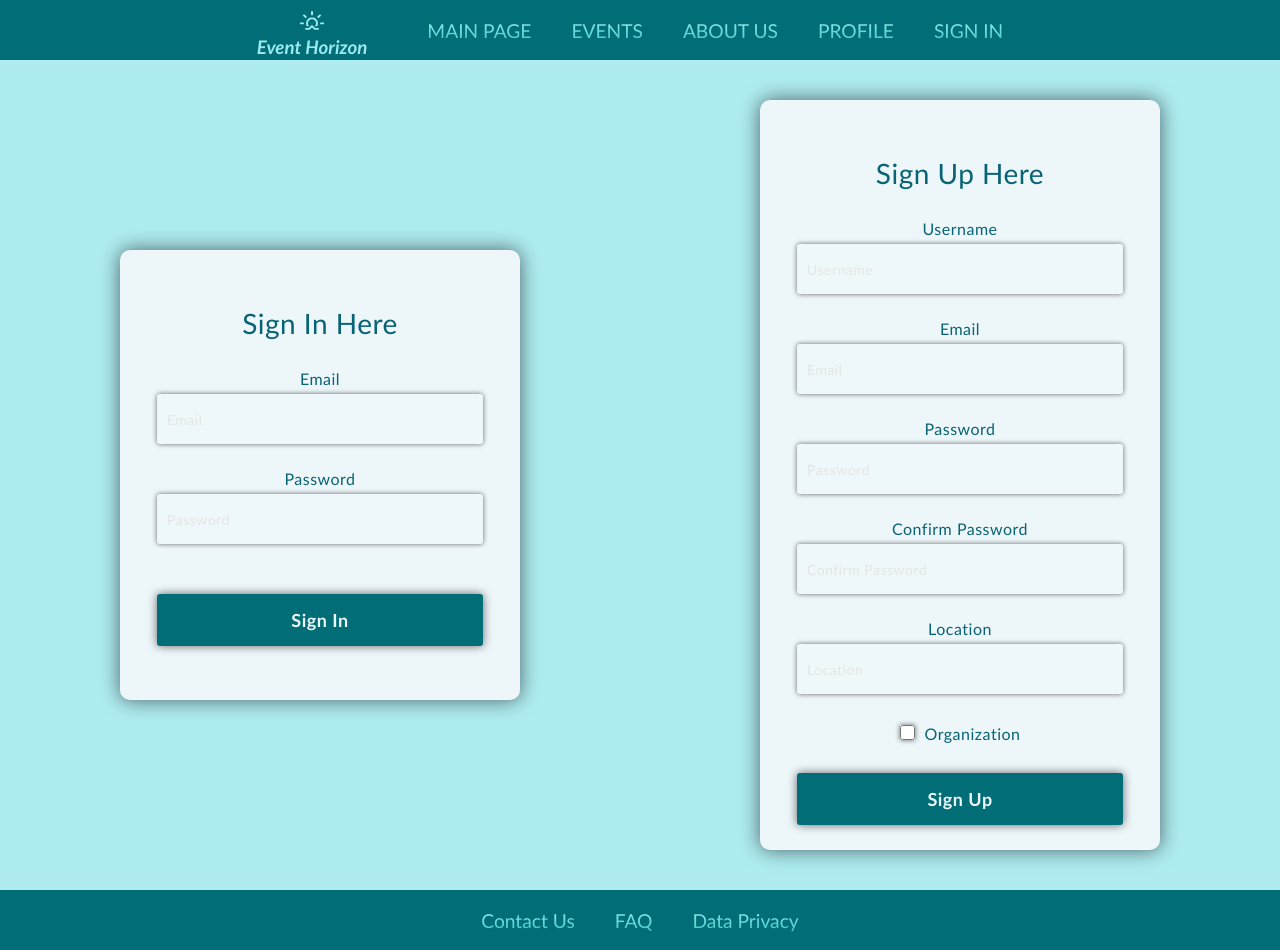
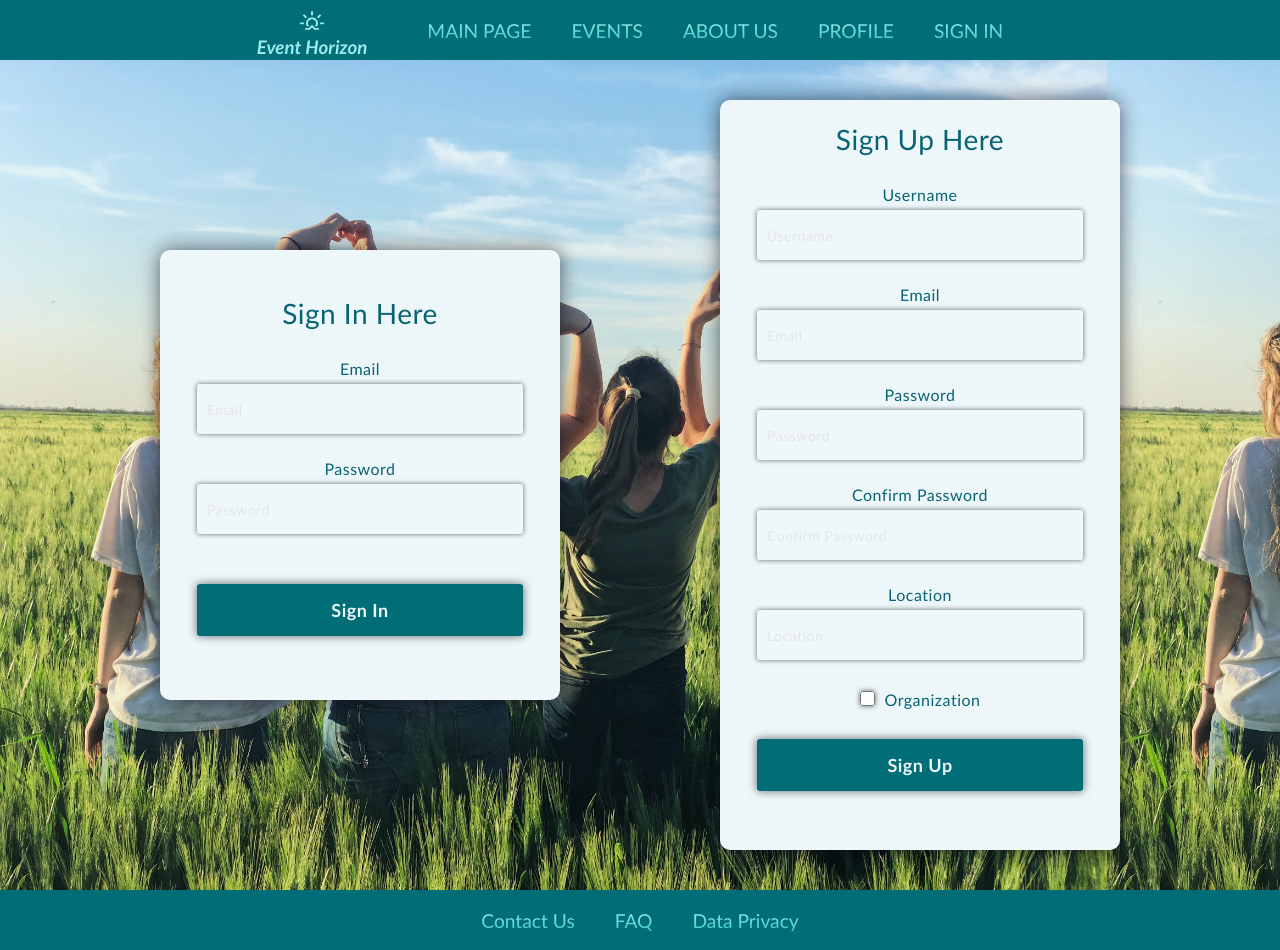
Before and after one commit to Arpadtoth100/EventHorizon, a React (Create React App) app: page /signin in a window 1280 px wide. Built offline with nearby package versions, Linux system fonts and the light colour scheme; no server answers.

Commit message:
bg siginuphoz

```diff
--- a/src/App.css
+++ b/src/App.css
@@ -104,9 +104,12 @@ html {
 .signinup_main {
   display: flex;
   align-items: center;
-  justify-content: space-around;
+  justify-content: space-evenly;
   width: 100%;
   background-color: #aeecef;
+  background-image: url(./images/background.jpg);
+  background-size: contain;
+
 }
 
 .outlet_main {
@@ -142,12 +145,14 @@ form * {
 .signinform {
   height: 450px;
   background-color: #edf6f9;
+  padding-top: 2.5rem;
 }
 
 .signupform {
   height: 750px;
   margin: 40px 0;
   background-color: #edf6f9;
+  padding-top:1rem;
 }
 
 form h3 {
@@ -586,9 +591,14 @@ font-size: 1rem;
   height: 10rem;
   border-radius: 50%;
 }
+
 .userprofile_container {
   background-color: #edf6f9;
   box-sizing: border-box;
+}
+
+.welcomeUser{
+  color: #006d77;
 }
 
 .userprofile_container {
--- a/src/components/Header/AboutUs.js
+++ b/src/components/Header/AboutUs.js
@@ -1,4 +1,4 @@
-import ThankYou from "../utilities/ThankYou";
+import ThankYou from "../utilities/ThankYouComponent";
 
 function AboutUs() {
   return <div className="outlet_main">
--- a/src/components/ProfileScreen.js
+++ b/src/components/ProfileScreen.js
@@ -22,7 +22,7 @@ const ProfileScreen = () => {
         setUser(snapshot.val());
       })
       .catch((e) => console.log(e));
-  }, []);
+  }, [auth.currentUser.uid]);
 
   return (
     <div className="outlet_main">
--- a/src/components/utilities/ThankYou.js
+++ b/src/components/utilities/ThankYou.js
@@ -1,20 +1,5 @@
-import InfoBox from './InfoBox';
-
+import ThankYouComponent from "./ThankYouComponent";
 
 export default function ThankYou() {
-  return (
-    <div>
-        <div className="infoboxcontainer">
-          <div className="infoboxcolumn">
-            <InfoBox img={"./createEvent.jpg"} navTo={'/create_event'} title={'Create Event'} />
-          </div>
-          <div className="infoboxcolumn">
-            <InfoBox img={"./browseEvents.jpg"} navTo={'/search'} title={'Browse Events'} />
-          </div>
-          <div className="infoboxcolumn">
-            <InfoBox img={"./profile-Gerd Altmann Pixabay.jpg"} navTo={'/profile'} title={'Go to profile'} />
-          </div>
-        </div>
-    </div>
-  )
+    return <ThankYouComponent title="Welcome to the great Event Horizon!" />
 }
--- /dev/null
+++ b/src/components/utilities/ThankYouComponent.js
@@ -0,0 +1,31 @@
+import InfoBox from './InfoBox';
+
+
+export default function ThankYouComponent({ title }) {
+  return (
+    <div>
+      <div className="thankyou">
+        <div className="thankyouTitle">
+          <br />
+          <h1>{title}mmm</h1>
+          <br />
+          <div className="thankyouQuestion">
+            <h2>What do you want to do next?</h2>
+            <br />
+          </div>
+        </div>
+      </div>
+      <div className="infoboxcontainer">
+        <div className="infoboxcolumn">
+          <InfoBox img={"./createEvent.jpg"} navTo={'/create_event'} title={'Create Event'} />
+        </div>
+        <div className="infoboxcolumn">
+          <InfoBox img={"./browseEvents.jpg"} navTo={'/search'} title={'Browse Events'} />
+        </div>
+        <div className="infoboxcolumn">
+          <InfoBox img={"./profile-Gerd Altmann Pixabay.jpg"} navTo={'/profile'} title={'Go to profile'} />
+        </div>
+      </div>
+    </div>
+  )
+}
--- a/src/views/SignInUpScreen.js
+++ b/src/views/SignInUpScreen.js
@@ -3,7 +3,7 @@ import SignUp from '../components/SignUp';
 
 function SignInUpScreen() {
   return (
-    <div className="signinup_main outlet_main">
+    <div className="signinup_main outlet_main" >
       <SignIn />
       <SignUp />
     </div>
--- a/src/views/ThankYouScreen.js
+++ b/src/views/ThankYouScreen.js
@@ -1,20 +1,10 @@
-import ThankYou from "../components/utilities/ThankYou";
+import ThankYou from "../components/utilities/ThankYouComponent";
 
 function ThankYouScreen() {
   return (
     <div className="outlet_main">
       <div>
-        <div className="thankyou">
-          <div className="thankyouTitle">
-            <br/>
-            <h1>Welcome to Event Horizon!</h1>
-            <br />
-            <div className="thankyouQuestion">
-            <h2>What do you want to do next?</h2>
-            <br />
-            </div>
-          </div>
-        </div>
+
         <div className="thankyouContainer">
         < ThankYou />
         </div>
```
Also changed, not shown: src/images/background.jpg (added).
